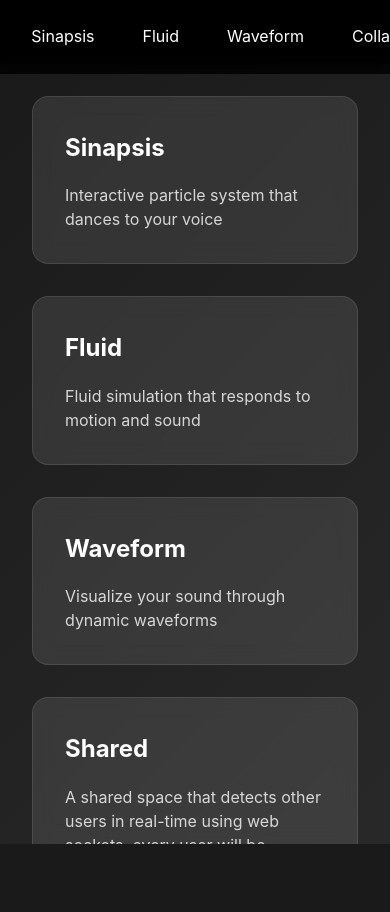
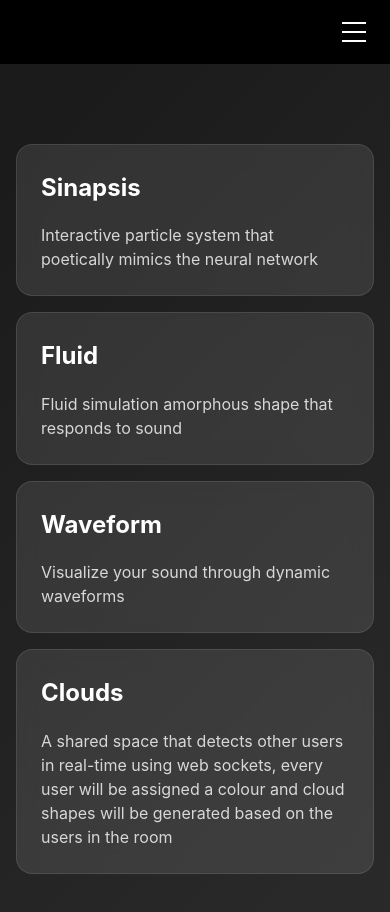
Before and after one commit to MisaelMP/soundscape-three, a Vue app: page / in a window 390 px wide. Shown: the top 912 px of the page. Before the commit the page ends 844 px from the top, so only its background shows below. Built offline with nearby package versions, Linux system fonts and the light colour scheme; what @tresjs/core would draw is missing.

Commit message:
feat: rename folders, change menu and added descriptions

```diff
--- a/src/App.vue
+++ b/src/App.vue
@@ -1,6 +1,6 @@
 <script setup lang="ts">
 	import { RouterView } from 'vue-router';
-	import AppNavigation from '@/components/AppNavigation.vue';
+	import AppNavigation from '@/components/Navigation.vue';
 </script>
 
 <template>
--- a/src/assets/main.css
+++ b/src/assets/main.css
@@ -14,7 +14,6 @@ html,
 body {
 	width: 100%;
 	height: 100%;
-	overflow: hidden;
 }
 
 body {
--- a/src/components/AppNavigation.vue
+++ /dev/null
@@ -1,47 +0,0 @@
-<template>
-	<nav class="app-navigation">
-		<router-link to="/" class="nav-link">Home</router-link>
-		<router-link to="/sinapsis" class="nav-link">Sinapsis</router-link>
-		<router-link to="/fluid" class="nav-link">Fluid</router-link>
-		<router-link to="/waveform" class="nav-link">Waveform</router-link>
-		<router-link to="/collaborative" class="nav-link"
-			>Collaborative</router-link
-		>
-	</nav>
-</template>
-
-<script setup lang="ts">
-	// No additional setup needed
-</script>
-
-<style scoped>
-	.app-navigation {
-		position: fixed;
-		top: 0;
-		left: 0;
-		right: 0;
-		padding: 1rem;
-		background: rgba(0, 0, 0, 0.8);
-		backdrop-filter: blur(10px);
-		z-index: 1000;
-		display: flex;
-		gap: 1rem;
-		justify-content: center;
-	}
-
-	.nav-link {
-		color: #fff;
-		text-decoration: none;
-		padding: 0.5rem 1rem;
-		border-radius: 4px;
-		transition: background-color 0.3s;
-	}
-
-	.nav-link:hover {
-		background: rgba(255, 255, 255, 0.1);
-	}
-
-	.router-link-active {
-		background: rgba(255, 255, 255, 0.2);
-	}
-</style>
--- a/src/components/Home.vue
+++ /dev/null
@@ -1,91 +0,0 @@
-<template>
-	<div class="home">
-		<h1>Soundscape</h1>
-		<p class="subtitle">Interactive Sound & Motion Art</p>
-
-		<div class="scenes-grid">
-			<router-link
-				v-for="scene in scenes"
-				:key="scene.path"
-				:to="scene.path"
-				class="scene-card"
-			>
-				<h2>{{ scene.title }}</h2>
-				<p>{{ scene.description }}</p>
-			</router-link>
-		</div>
-	</div>
-</template>
-
-<script setup lang="ts">
-const scenes = [
-	{
-		title: 'Sound Wave Visualization',
-		description: 'Experience sound as a flowing wave of particles',
-		path: '/scenes/sound-wave'
-	},
-	{
-		title: 'Physics Playground',
-		description: 'Interact with physics-based objects using sound and motion',
-		path: '/scenes/physics'
-	},
-	{
-		title: 'Shared Canvas',
-		description: 'Collaborate with others in real-time',
-		path: '/shared-canvas'
-	}
-]
-</script>
-
-<style scoped>
-	.home {
-		padding: 2rem;
-		max-width: 1200px;
-		margin: 0 auto;
-	}
-
-	h1 {
-		font-size: 3rem;
-		margin-bottom: 0.5rem;
-		background: linear-gradient(45deg, #ff6b6b, #4ecdc4);
-		-webkit-background-clip: text;
-		-webkit-text-fill-color: transparent;
-	}
-
-	.subtitle {
-		font-size: 1.2rem;
-		color: #666;
-		margin-bottom: 3rem;
-	}
-
-	.scenes-grid {
-		display: grid;
-		grid-template-columns: repeat(auto-fit, minmax(300px, 1fr));
-		gap: 2rem;
-	}
-
-	.scene-card {
-		background: #fff;
-		border-radius: 12px;
-		padding: 1.5rem;
-		text-decoration: none;
-		color: inherit;
-		box-shadow: 0 4px 6px rgba(0, 0, 0, 0.1);
-		transition: transform 0.2s, box-shadow 0.2s;
-	}
-
-	.scene-card:hover {
-		transform: translateY(-5px);
-		box-shadow: 0 6px 12px rgba(0, 0, 0, 0.15);
-	}
-
-	.scene-card h2 {
-		margin: 0 0 0.5rem 0;
-		color: #333;
-	}
-
-	.scene-card p {
-		margin: 0;
-		color: #666;
-	}
-</style>
--- /dev/null
+++ b/src/components/Navigation.vue
@@ -0,0 +1,167 @@
+<template>
+	<nav class="navigation">
+		<div class="nav-container">
+			<button class="menu-toggle" @click="toggleMenu" aria-label="Toggle menu">
+				<div class="hamburger" :class="{ 'is-active': isMenuOpen }">
+					<span></span>
+					<span></span>
+					<span></span>
+				</div>
+			</button>
+			<div class="nav-links" :class="{ 'is-active': isMenuOpen }">
+				<router-link to="/" class="nav-link" @click="closeMenu"
+					>Home</router-link
+				>
+				<router-link to="/sinapsis" class="nav-link" @click="closeMenu"
+					>Sinapsis</router-link
+				>
+				<router-link to="/fluid" class="nav-link" @click="closeMenu"
+					>Fluid</router-link
+				>
+				<router-link to="/waveform" class="nav-link" @click="closeMenu"
+					>Waveform</router-link
+				>
+				<router-link to="/Clouds" class="nav-link" @click="closeMenu"
+					>Clouds</router-link
+				>
+			</div>
+		</div>
+	</nav>
+</template>
+
+<script setup lang="ts">
+	import { ref } from 'vue';
+
+	const isMenuOpen = ref(false);
+
+	const toggleMenu = () => {
+		isMenuOpen.value = !isMenuOpen.value;
+	};
+
+	const closeMenu = () => {
+		isMenuOpen.value = false;
+	};
+</script>
+
+<style scoped>
+	.navigation {
+		position: fixed;
+		top: 0;
+		left: 0;
+		right: 0;
+		background: rgba(0, 0, 0, 0.8);
+		backdrop-filter: blur(10px);
+		z-index: 1000;
+	}
+
+	.nav-container {
+		max-width: 1200px;
+		margin: 0 auto;
+		padding: 1rem;
+		display: flex;
+		justify-content: center;
+		align-items: center;
+		position: relative;
+	}
+
+	.menu-toggle {
+		display: none;
+		background: none;
+		border: none;
+		cursor: pointer;
+		padding: 0.5rem;
+		position: absolute;
+		right: 1rem;
+		top: 50%;
+		transform: translateY(-50%);
+	}
+
+	.hamburger {
+		width: 24px;
+		height: 20px;
+		position: relative;
+		display: flex;
+		flex-direction: column;
+		justify-content: space-between;
+	}
+
+	.hamburger span {
+		display: block;
+		width: 100%;
+		height: 2px;
+		background-color: #fff;
+		transition: all 0.3s ease;
+	}
+
+	.hamburger.is-active span:nth-child(1) {
+		transform: translateY(9px) rotate(45deg);
+	}
+
+	.hamburger.is-active span:nth-child(2) {
+		opacity: 0;
+	}
+
+	.hamburger.is-active span:nth-child(3) {
+		transform: translateY(-9px) rotate(-45deg);
+	}
+
+	.nav-links {
+		display: flex;
+		gap: 1rem;
+		align-items: center;
+	}
+
+	.nav-link {
+		color: #fff;
+		text-decoration: none;
+		padding: 0.5rem 1rem;
+		border-radius: 4px;
+		transition: background-color 0.3s;
+	}
+
+	.nav-link:hover {
+		background: rgba(255, 255, 255, 0.1);
+	}
+
+	.router-link-active {
+		background: rgba(255, 255, 255, 0.2);
+	}
+
+	@media (max-width: 768px) {
+		.nav-container {
+			height: 4rem;
+		}
+
+		.menu-toggle {
+			display: block;
+		}
+
+		.nav-links {
+			position: fixed;
+			top: 4rem;
+			left: 0;
+			right: 0;
+			background: rgba(0, 0, 0, 0.9);
+			backdrop-filter: blur(10px);
+			flex-direction: column;
+			padding: 1rem;
+			gap: 0.5rem;
+			transform: translateY(-100%);
+			opacity: 0;
+			visibility: hidden;
+			transition: all 0.3s ease;
+		}
+
+		.nav-links.is-active {
+			transform: translateY(0);
+			opacity: 1;
+			visibility: visible;
+		}
+
+		.nav-link {
+			width: 100%;
+			text-align: center;
+			padding: 0.75rem;
+		}
+	}
+</style>
--- a/src/router/index.ts
+++ b/src/router/index.ts
@@ -23,9 +23,9 @@ const routes: RouteRecordRaw[] = [
 		component: () => import('../views/artworks/WaveformView.vue'),
 	},
 	{
-		path: '/collaborative',
-		name: 'collaborative',
-		component: () => import('../views/artworks/CollaborativeView.vue'),
+		path: '/clouds',
+		name: 'clouds',
+		component: () => import('../views/artworks/CloudsView.vue'),
 	},
 ];
 
--- a/src/views/HomeView.vue
+++ b/src/views/HomeView.vue
@@ -1,6 +1,6 @@
 <template>
 	<div class="home">
-		<nav class="artwork-nav">
+		<section class="artwork-grid">
 			<router-link
 				v-for="artwork in artworks"
 				:key="artwork.path"
@@ -14,7 +14,7 @@
 				<h2>{{ artwork.title }}</h2>
 				<p>{{ artwork.description }}</p>
 			</router-link>
-		</nav>
+		</section>
 	</div>
 </template>
 
@@ -24,12 +24,13 @@
 	const artworks = ref([
 		{
 			title: 'Sinapsis',
-			description: 'Interactive particle system that dances to your voice',
+			description:
+				'Interactive particle system that poetically mimics the neural network',
 			path: '/sinapsis',
 		},
 		{
 			title: 'Fluid',
-			description: 'Fluid simulation that responds to motion and sound',
+			description: 'Fluid simulation amorphous shape that responds to sound',
 			path: '/fluid',
 		},
 		{
@@ -38,7 +39,7 @@
 			path: '/waveform',
 		},
 		{
-			title: 'Shared',
+			title: 'Clouds',
 			description:
 				'A shared space that detects other users in real-time using web sockets, every user will be assigned a colour and cloud shapes will be generated based on the users in the room',
 			path: '/collaborative',
@@ -52,14 +53,17 @@
 		padding: 2rem;
 		background: linear-gradient(135deg, #1a1a1a 0%, #2a2a2a 100%);
 		color: white;
+		overflow-y: auto;
+		box-sizing: border-box;
 	}
 
-	.artwork-nav {
+	.artwork-grid {
 		display: grid;
 		grid-template-columns: repeat(auto-fit, minmax(300px, 1fr));
 		gap: 2rem;
 		max-width: 1200px;
 		margin: 0 auto;
+		padding-bottom: 2rem;
 	}
 
 	.artwork-link {
@@ -89,4 +93,18 @@
 		font-size: 1rem;
 		line-height: 1.5;
 	}
+
+	@media (max-width: 768px) {
+		.home {
+			padding: 5rem 1rem 1rem;
+		}
+
+		.artwork-grid {
+			gap: 1rem;
+		}
+
+		.artwork-link {
+			padding: 1.5rem;
+		}
+	}
 </style>
--- a/src/views/artworks/FluidView.vue
+++ b/src/views/artworks/FluidView.vue
@@ -1,7 +1,6 @@
 <template>
 	<BaseCanvas>
 		<TresGroup>
-			<!-- Glass sphere with waves -->
 			<TresMesh
 				:position="[0, -0.5, 0]"
 				:scale="1.2"
--- a/src/views/artworks/SinapsisView.vue
+++ b/src/views/artworks/SinapsisView.vue
@@ -24,9 +24,9 @@
 								lowFrequency: { value: 0 },
 								midFrequency: { value: 0 },
 								highFrequency: { value: 0 },
-								frequency: { value: 2.0 },
-								amplitude: { value: 0.5 },
-								offsetGain: { value: 0.1 },
+								frequency: { value: 3.0 },
+								amplitude: { value: 0.8 },
+								offsetGain: { value: 0.2 },
 								startColor: { value: new Color(0x4a90e2) },
 								endColor: { value: new Color(0xff6b6b) },
 							},
@@ -250,8 +250,8 @@
 			audioContext = new AudioContext();
 			const source = audioContext.createMediaStreamSource(stream);
 			analyser = audioContext.createAnalyser();
-			analyser.fftSize = 256;
-			analyser.smoothingTimeConstant = 0.8;
+			analyser.fftSize = 512;
+			analyser.smoothingTimeConstant = 0.6;
 			source.connect(analyser);
 			console.log('Audio setup successful');
 		} catch (error) {
@@ -265,24 +265,27 @@
 		const dataArray = new Uint8Array(analyser.frequencyBinCount);
 		analyser.getByteFrequencyData(dataArray);
 
-		// Split frequency bands
+		// Adjusted frequency bands for better sensitivity
 		const lowStart = 0;
-		const lowEnd = Math.floor(dataArray.length * 0.25);
+		const lowEnd = Math.floor(dataArray.length * 0.2);
 		const midStart = lowEnd;
-		const midEnd = Math.floor(dataArray.length * 0.75);
+		const midEnd = Math.floor(dataArray.length * 0.6);
 		const highStart = midEnd;
 		const highEnd = dataArray.length;
 
-		// Calculate averages for each band
+		// Calculate averages with increased sensitivity
 		const lowAvg =
-			dataArray.slice(lowStart, lowEnd).reduce((a, b) => a + b) /
-			(lowEnd - lowStart);
+			(dataArray.slice(lowStart, lowEnd).reduce((a, b) => a + b) /
+				(lowEnd - lowStart)) *
+			1.5;
 		const midAvg =
-			dataArray.slice(midStart, midEnd).reduce((a, b) => a + b) /
-			(midEnd - midStart);
+			(dataArray.slice(midStart, midEnd).reduce((a, b) => a + b) /
+				(midEnd - midStart)) *
+			1.5;
 		const highAvg =
-			dataArray.slice(highStart, highEnd).reduce((a, b) => a + b) /
-			(highEnd - highStart);
+			(dataArray.slice(highStart, highEnd).reduce((a, b) => a + b) /
+				(highEnd - highStart)) *
+			1.5;
 
 		return {
 			low: lowAvg / 128.0,
@@ -301,11 +304,11 @@
 			shaderMaterial.value.uniforms.midFrequency.value = freqData.mid;
 			shaderMaterial.value.uniforms.highFrequency.value = freqData.high;
 
-			// Update amplitude based on high frequencies
-			shaderMaterial.value.uniforms.amplitude.value = 0.5 + freqData.high * 0.5;
+			// Increased amplitude range based on high frequencies
+			shaderMaterial.value.uniforms.amplitude.value = 0.8 + freqData.high * 0.8;
 
-			// Update offset gain based on mid frequencies
-			shaderMaterial.value.uniforms.offsetGain.value = 0.1 + freqData.mid * 0.2;
+			// Increased offset gain based on mid frequencies
+			shaderMaterial.value.uniforms.offsetGain.value = 0.2 + freqData.mid * 0.4;
 		}
 
 		animationFrameId = requestAnimationFrame(animate);
```
Also changed, not shown: src/views/artworks/CloudsView.vue (renamed from src/views/artworks/CollaborativeView.vue, +2 -16 lines), src/components/Cloud.vue (renamed from src/components/SmokeCloud.vue).
